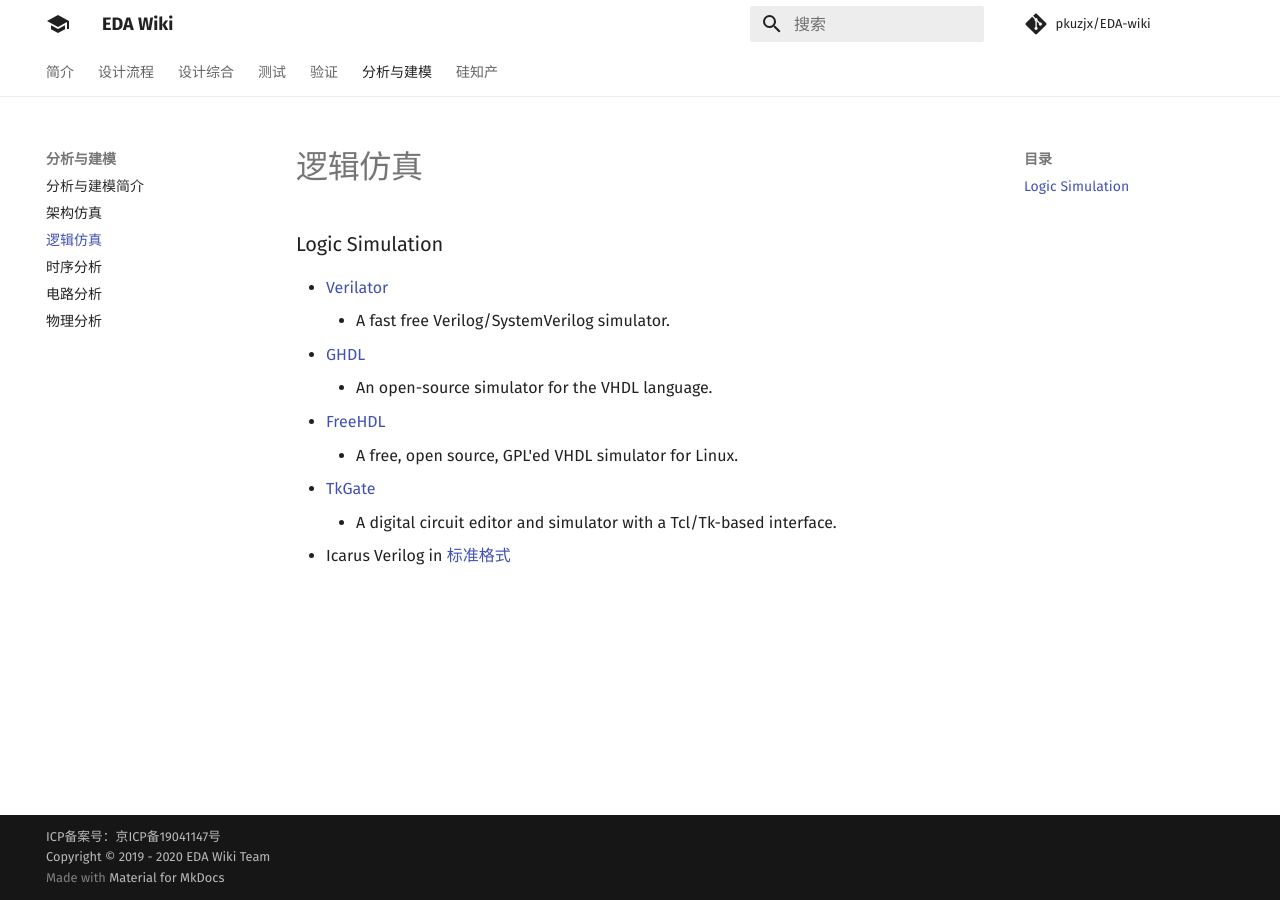
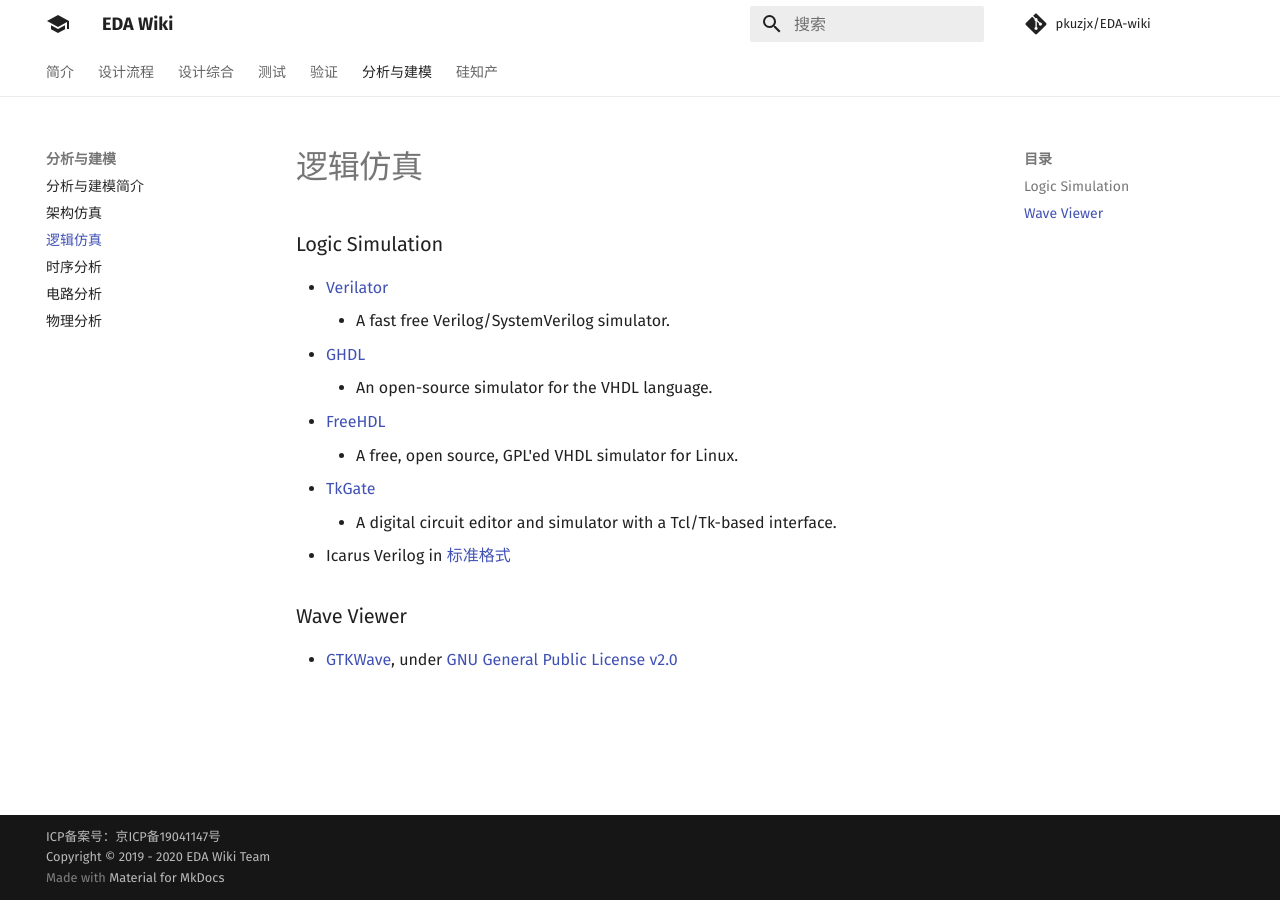
Before and after one commit to daitoto/EDA-wiki, an MkDocs documentation site: the page built from docs/analysis/logic.md, in a window 1280 px wide. Built offline with MkDocs 1.6.1 and Material for MkDocs 9.7.7, drawn with Linux system fonts in a browser that asks for light colours; comment, search, counter and statistics services are not loaded.

Commit message:
Update logic.md

```diff
--- a/docs/analysis/logic.md
+++ b/docs/analysis/logic.md
@@ -8,3 +8,6 @@
  - [TkGate](https://github.com/bnoordhuis/tkgate)
    - A digital circuit editor and simulator with a Tcl/Tk-based interface.
  - Icarus Verilog in [标准格式](../../flow/standard/)
+
+### Wave Viewer
+- [GTKWave](https://github.com/gtkwave/gtkwave), under [GNU General Public License v2.0](https://github.com/gtkwave/gtkwave/blob/master/LICENSE)
```
